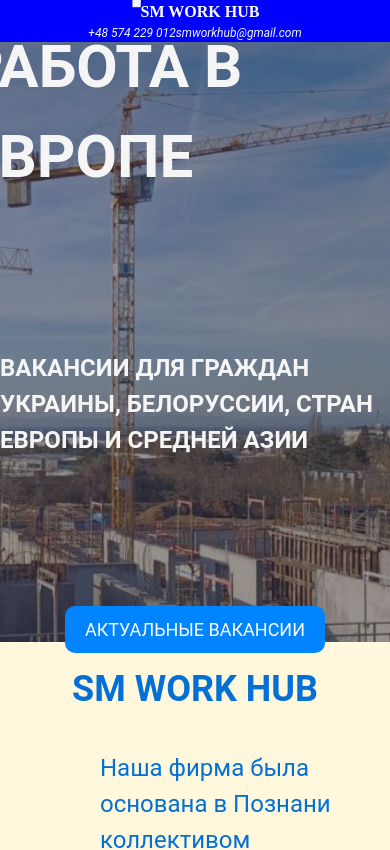
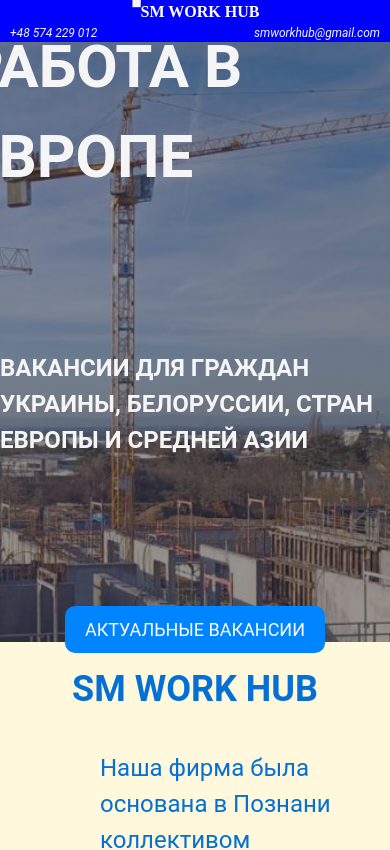
Before and after one commit to imyroslav/sm-work-hub-v8, a React (Vite) app: page / in a window 390 px wide. Shown: the top 850 px of the page. Built offline with nearby package versions, Linux system fonts and the light colour scheme.

Commit message:
mobile-update-4

```diff
--- a/src/components/Address/Address.module.css
+++ b/src/components/Address/Address.module.css
@@ -1,14 +1,13 @@
 
 .address {
-    padding-right: 5px;
-    padding-left: 5px;
+    padding-right: 10px;
+    padding-left: 10px;
 }
 
 .list {
     color: aliceblue;
     font-size: 12px;
     display: flex;
-    flex-direction: row;
     justify-content: space-between;
 
 }
--- a/src/components/Header/Header.module.css
+++ b/src/components/Header/Header.module.css
@@ -2,8 +2,7 @@
     background-color: blue;
     display: flex;
     flex-direction: column;
-    justify-content: space-between;
-    align-items: center;
+
 }
 
 .logo {
--- a/src/components/NavBar/NavBar.module.css
+++ b/src/components/NavBar/NavBar.module.css
@@ -1,6 +1,6 @@
 .navigation {
     display: flex;
-    gap: 10px;
+    justify-content: center;
 }
 
 
```
